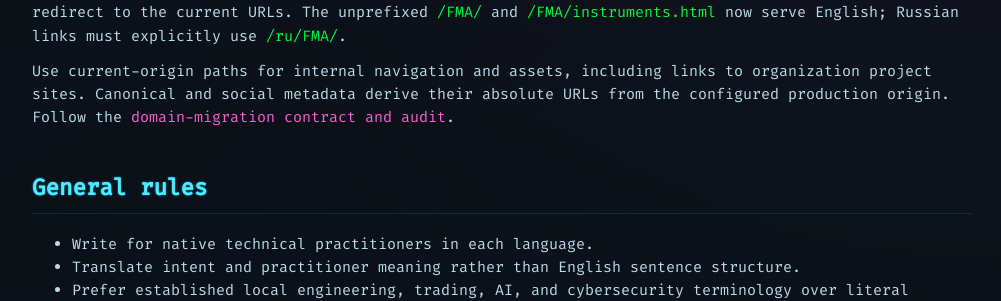
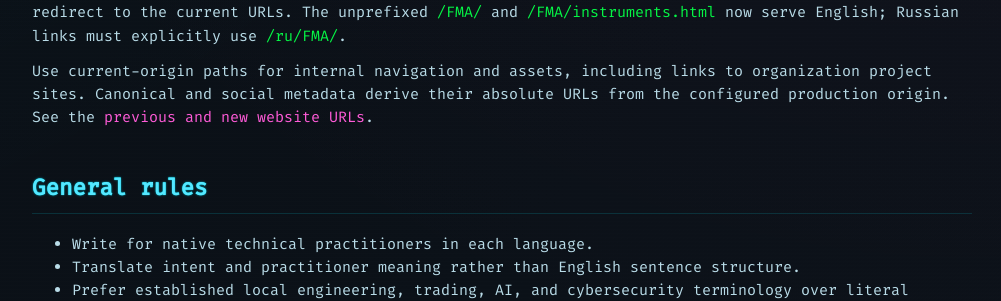
Before and after one commit to Fuzzy-Technologies/fuzzy-technologies.github.io, a Jekyll site: the page built from docs/LOCALIZATION.md, in a window 1280 px wide and 900 px high, scrolled down 441 px. Shown: the part 199-500 px from the top of the window, without its empty margins (138-1139 px from the left). Built offline with Jekyll 4.4.1, drawn with Linux system fonts in a browser that asks for light colours; our own code applies the rules of GitHub Pages for plain Markdown files; Markdown is read by kramdown in place of the engine named in the settings.

Commit message:
Describe domain migration document as a website URL table

```diff
--- a/docs/LOCALIZATION.md
+++ b/docs/LOCALIZATION.md
@@ -16,7 +16,7 @@ English uses unprefixed URLs; Russian uses `/ru/`; Simplified Chinese uses `/zh-
 
 The former explicitly localized `/FMA/en/` and `/FMA/zh-cn/` URLs, including their instrument pages, redirect to the current URLs. The unprefixed `/FMA/` and `/FMA/instruments.html` now serve English; Russian links must explicitly use `/ru/FMA/`.
 
-Use current-origin paths for internal navigation and assets, including links to organization project sites. Canonical and social metadata derive their absolute URLs from the configured production origin. Follow the [domain-migration contract and audit](DOMAIN_MIGRATION.md).
+Use current-origin paths for internal navigation and assets, including links to organization project sites. Canonical and social metadata derive their absolute URLs from the configured production origin. See the [previous and new website URLs](DOMAIN_MIGRATION.md).
 
 ## General rules
 
```
